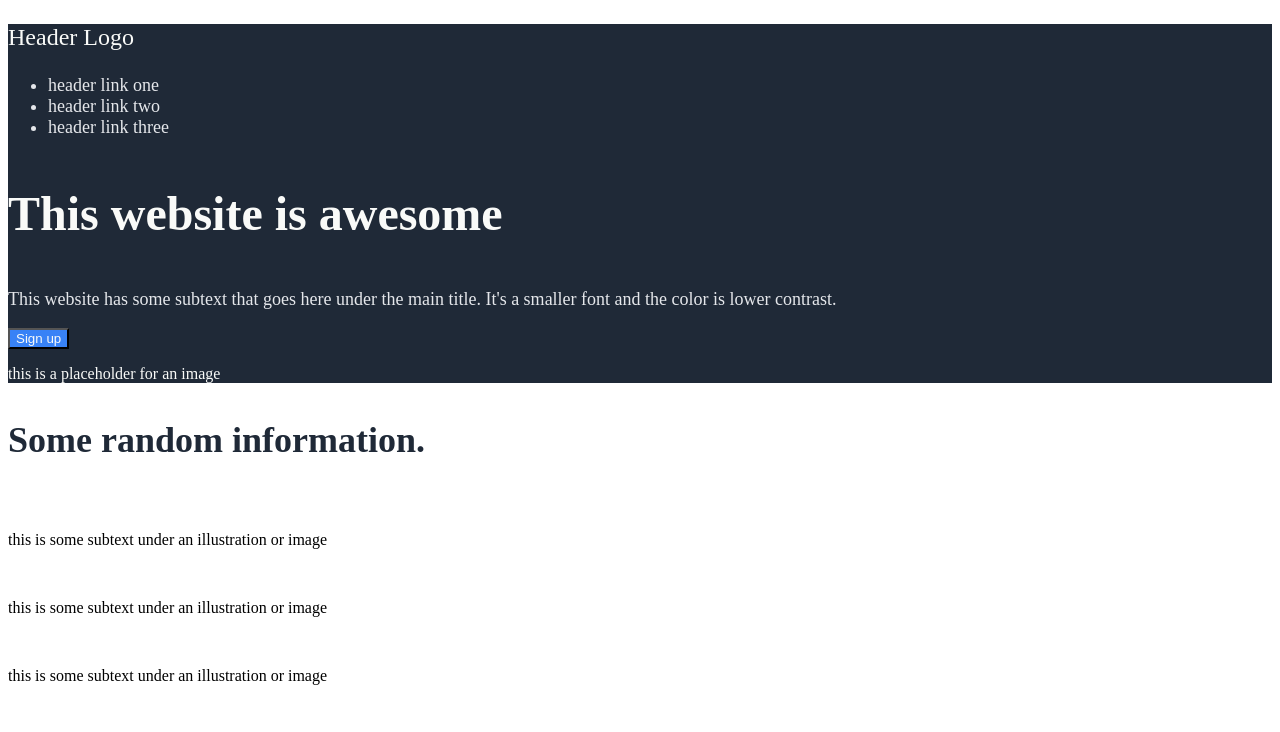
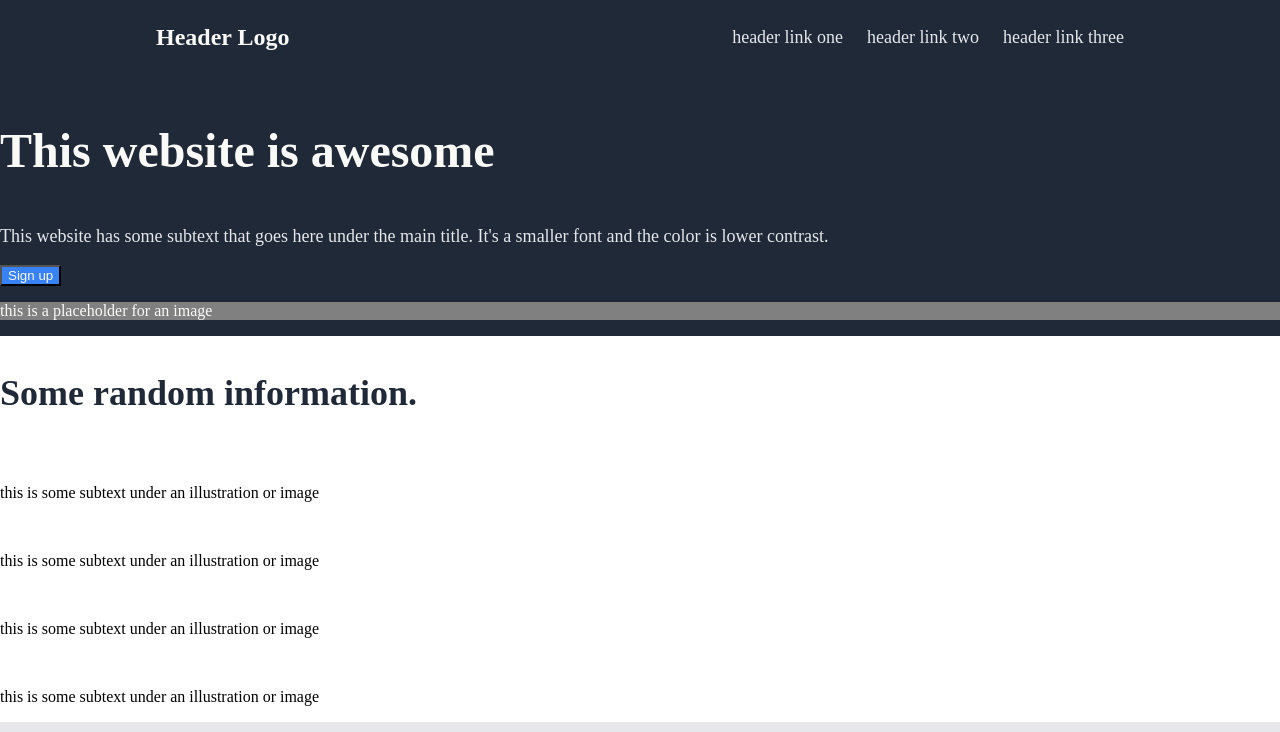
Before and after one commit to FlakkPanzer/landingpage, a plain HTML site: page index.html in a window 1280 px wide. Shown: the top 732 px of the page. Drawn offline with Linux system fonts and the light colour scheme.

Commit message:
Finished flex layout for header

```diff
--- a/style.css
+++ b/style.css
@@ -15,10 +15,12 @@
 }
 .hero-image {
     color: #f9faf8;
+    background-color: grey;
 }
 
 .left-header {
     font-size: 24px;
+    font-weight: 800;
     color: #f9faf8;
 }
 
@@ -60,3 +62,30 @@ button {
     font-size: 18px;
     color: #e5e7eb;
 }
+
+/* Flexbox */
+
+body {
+    display: flex;
+    flex-direction: column;
+    margin: 0px;
+    padding: 0px;
+}
+
+.section-one {
+    display: flex;
+    flex-direction: column;
+}
+.header {
+    display: flex;
+    justify-content: space-between;
+    align-items: center;
+    padding: 0px 156px;
+}
+ul {
+    display: flex;
+    margin: 0px;
+    padding: 0px;
+    list-style-type: none;
+    gap: 24px;
+}
```
